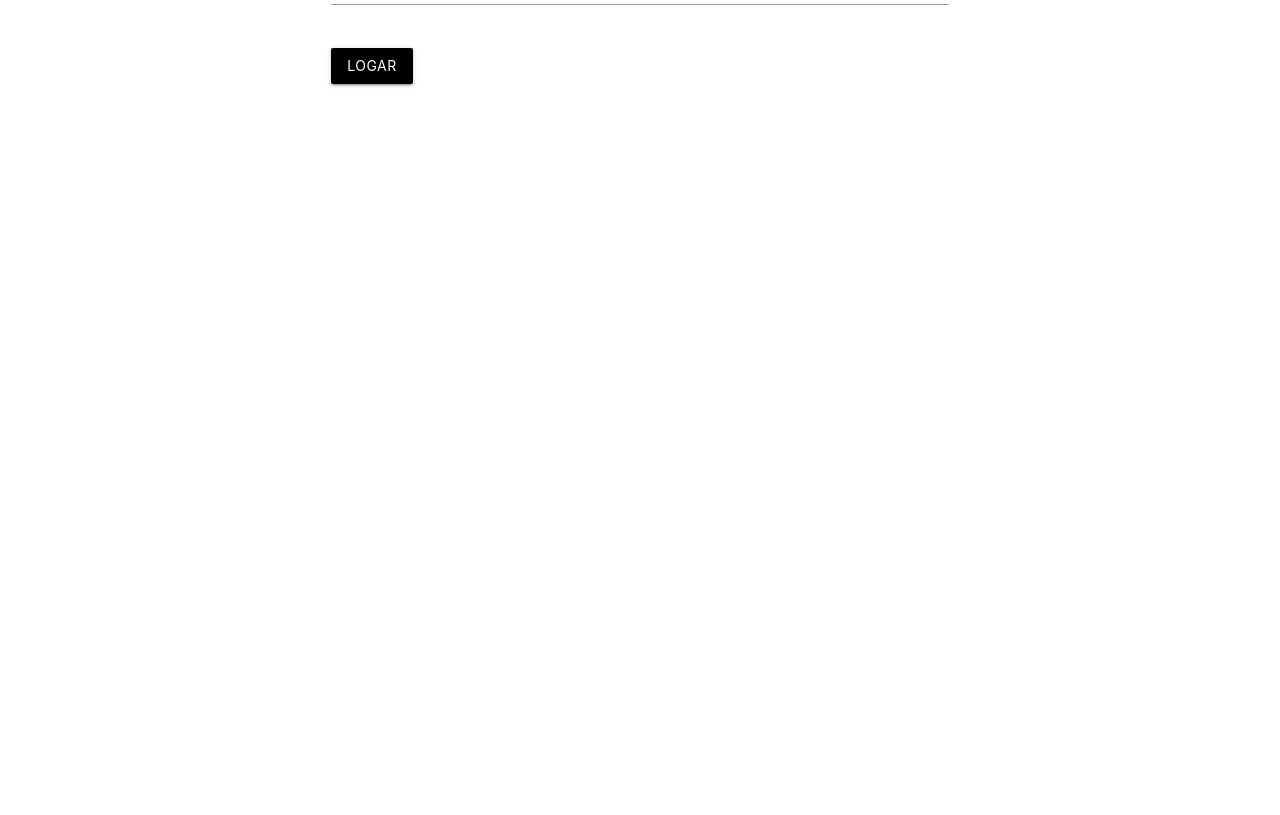
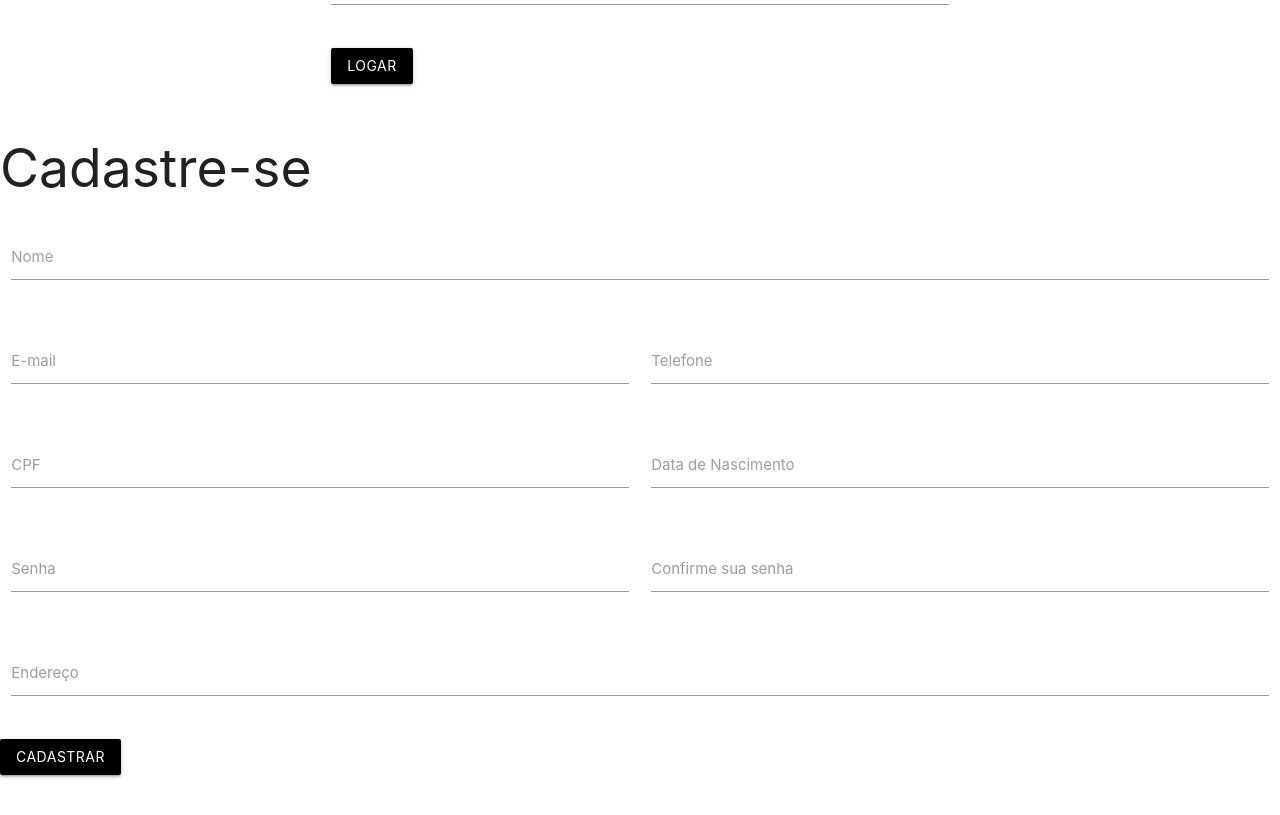
Before and after one commit to lForain/ATS, a React (Create React App) app in the folder ms-frontend/: page / in a window 1280 px wide. Shown: the part 380-1195 px from the top of the page. Before the commit the page ends 800 px from the top, so only its background shows below. Built offline with nearby package versions, Linux system fonts and the light colour scheme.

Commit message:
[ADD] Componente Cadastro

```diff
--- /dev/null
+++ b/ms-frontend/src/Components/Cadastro.tsx
@@ -0,0 +1,76 @@
+import React, {Component } from 'react';
+import 'materialize-css/dist/js/materialize'
+import 'materialize-css/dist/css/materialize.min.css'
+
+class Cadastro extends Component{
+
+    submitFormulario = () =>{
+        console.log(this.state)
+    }
+
+    escutadorDeInput = (event: any)=>{
+        const {name, value} = event.target;
+        this.setState({
+            [name]: value
+        })
+    }
+
+    render(){
+        return(
+            <div>
+                <h2>Cadastre-se</h2>
+                <div className="row">
+                    <form className="col s12">
+                        <div className="row">
+                            <div className="input-field col s12">
+                                <label htmlFor="name">Nome</label>
+                                <input name="name" type="text" className="validate" onChange={this.escutadorDeInput}/>
+                            </div>
+                        </div>
+                        <div className="row">
+                            <div className="input-field col s6">
+                            <label htmlFor="email">E-mail</label>
+                                <input name="email" type="email" className="validate" onChange={this.escutadorDeInput}/>
+                            </div>
+                            <div className="input-field col s6">
+                                <label htmlFor="telefone">Telefone</label>
+                                <input name="phone" type="number" className="validate" onChange={this.escutadorDeInput}/>
+                            </div>
+                        </div>
+                        <div className="row">
+                            <div className="input-field col s6">
+                                <label htmlFor="cpf">CPF</label>
+                                <input name="cpf" type="number" className="validate" onChange={this.escutadorDeInput}/>
+                            </div>
+                            <div className="input-field col s6">
+                                <label htmlFor="dtNascimento">Data de Nascimento</label>
+                                <input name="birthDate" type="text" className="datepicker"/>
+                            </div>
+                        </div>
+                        <div className="row">
+                            <div className="input-field col s6">
+                                <label htmlFor="senha">Senha</label>
+                                <input name="password" type="password" className="validate" onChange={this.escutadorDeInput}/>
+                            </div>
+                            <div className="input-field col s6">
+                                <label htmlFor="confSenha">Confirme sua senha</label>
+                                <input name="confSenha" type="password" className="validate" onChange={this.escutadorDeInput}/>
+                            </div>
+                        </div>
+                        <div className="row">
+                            <div className="input-field col s12">
+                                <label htmlFor="endereco">Endereço</label>
+                                <input name="adress" type="text" className="validate" onChange={this.escutadorDeInput}/>
+                            </div>
+                        </div>
+                        <div className="row">
+                            <button onClick={this.submitFormulario} className="waves-effect waves-light btn black">Cadastrar</button>
+                        </div>
+                    </form>
+                </div>
+            </div>
+        )
+    }
+}
+
+export default Cadastro;
--- a/ms-frontend/src/Components/Login.tsx
+++ b/ms-frontend/src/Components/Login.tsx
@@ -1,6 +1,7 @@
 import React from 'react';
 import 'materialize-css/dist/css/materialize.min.css';
 import 'materialize-css/dist/js/materialize';
+import ';'
 
 class Login extends React.Component{
 
--- a/ms-frontend/src/index.tsx
+++ b/ms-frontend/src/index.tsx
@@ -3,6 +3,7 @@ import ReactDOM from 'react-dom';
 import './Assets/css//index.css';
 import Cabecalho from './Components/Cabecalho';
 import Login from './Components/Login';
+import Cadastro from './Components/Cadastro';
 // import SolicitarOrcamento from './Components/SolicitarOrcamento';
 import * as serviceWorker from './serviceWorker';
 
@@ -10,6 +11,7 @@ ReactDOM.render(
     <div>
         <Cabecalho />
         <Login />
+        <Cadastro />
     </div>, document.getElementById('root'));
 
 // If you want your app to work offline and load faster, you can change
```
